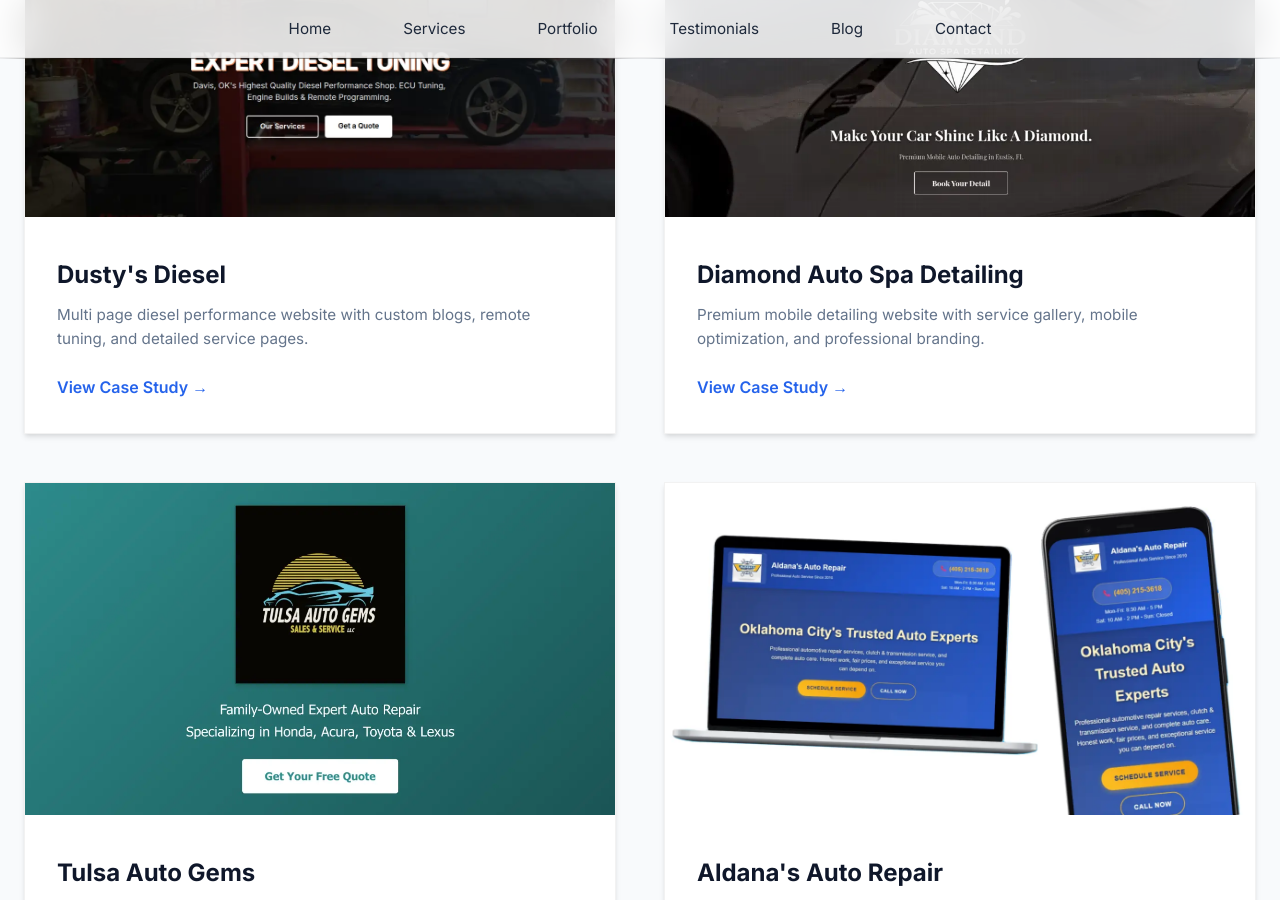
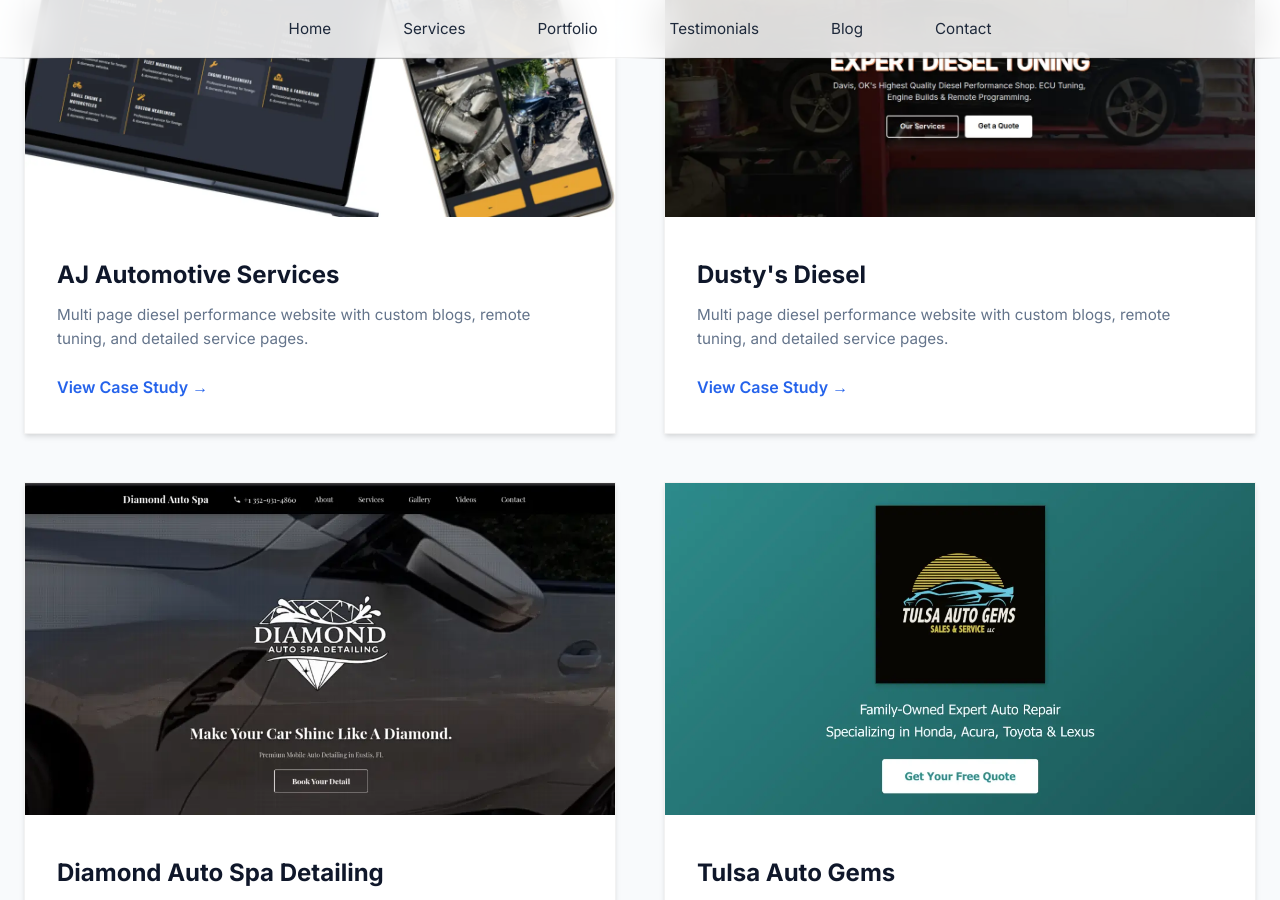
Before and after one commit to JamesBrownR/MeetingSurge, a Jekyll site: the page built from index.html, in a window 1280 px wide and 900 px high, scrolled down 1762 px. Built offline with Jekyll 4.4.1, drawn with Linux system fonts in a browser that asks for light colours.

Commit message:
Update index.html

```diff
--- a/index.html
+++ b/index.html
@@ -57,6 +57,19 @@
 <section style="max-width: 1400px">
   <h2>Featured Work</h2>
   <div class="featured-grid">
+
+    <div class="work-card">
+      <div class="image-container">
+    <img srcset="/Sites/AJ-Automotive-Services/AJLandP-640.webp 640w, /Sites/AJ-Automotive-Services/AJLandP-1024.webp 1024w, /Sites/AJ-Automotive-Services/AJLandP-1280.webp 1280w"
+     sizes="(max-width: 640px) 100vw, (max-width: 1024px) 80vw, 1280px" src="/Sites/AJ-Automotive-Services/AJLandP-1280.webp" alt="Multi-page diesel performance website featuring custom blog integration, remote tuning services, and comprehensive service pages showcasing ECU tuning and diesel repair expertise for Dusty's Diesel in Davis, OK"
+     loading="lazy" decoding="async">
+      </div>
+      <div class="work-card-content">
+        <h3>AJ Automotive Services</h3>
+        <p>Multi page diesel performance website with custom blogs, remote tuning, and detailed service pages.</p>
+        <a href="/portfolio#ajautomotiveservices" class="project-link">View Case Study &rarr;</a>
+      </div>
+    </div>
 
       <div class="work-card">
       <div class="image-container">
```
